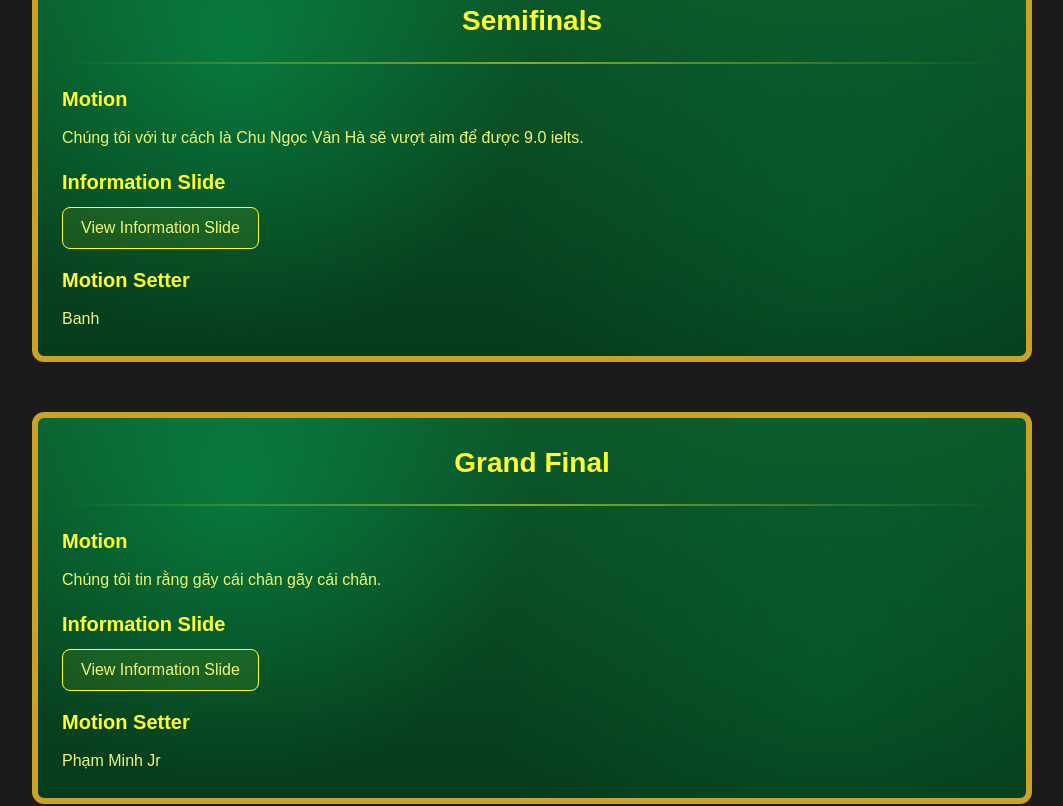
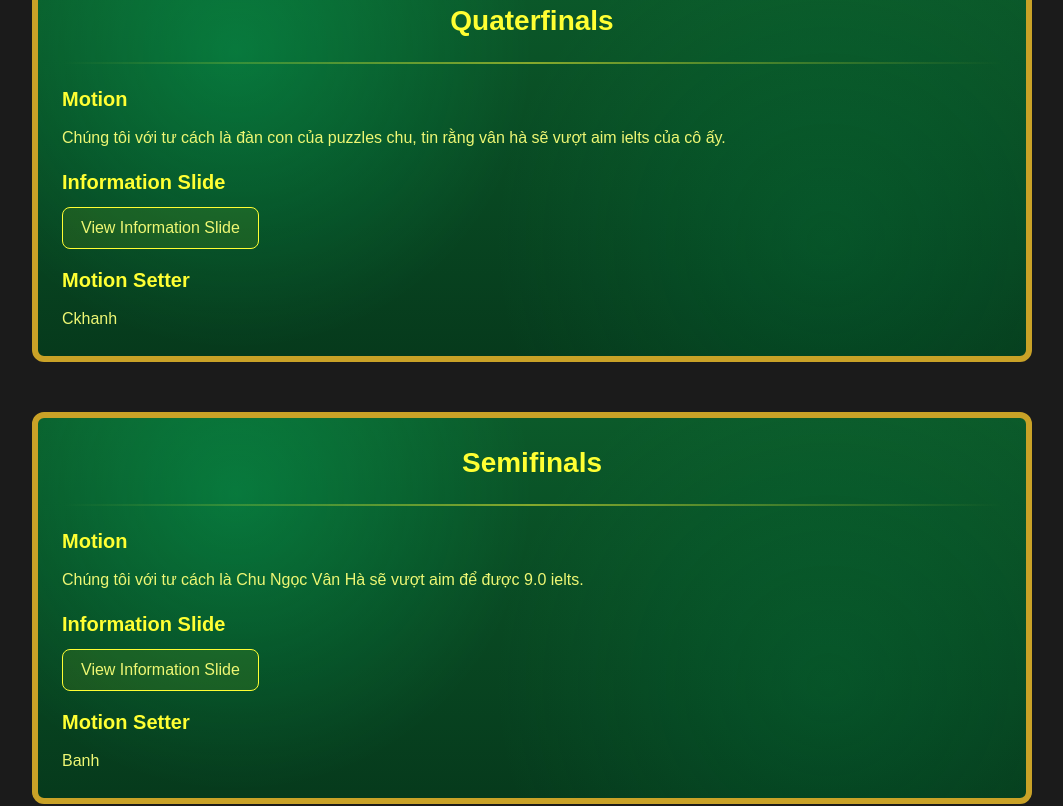
Before and after one commit to Phamminhjr06092007/debate-web, a Next.js app: page /Motions in a window 1280 px wide. Shown: the part 2000-2806 px from the top of the page, without its empty margins (138-1201 px from the left). Built offline with nearby package versions, Linux system fonts and the light colour scheme.

Commit message:
Update ...

```diff
--- a/app/CurrentDraws/page.tsx
+++ b/app/CurrentDraws/page.tsx
@@ -32,5 +32,11 @@ return(
 ))}
         </div>
       </div>
+/*Logo*/
+      <Link href="/">
+      <button className="absolute top-10 left-12">
+      <img src="/images/logo.png" className="logo" />
+      </button>
+      </Link>
   </main>
 )}
--- a/app/Motions/page.tsx
+++ b/app/Motions/page.tsx
@@ -44,7 +44,7 @@ const motions = [
     setter: "Trang Nhung",
   },
 
-{
+  {
     round: "Round 4",
     motion:
       "Chúng tôi hối tiếc việc thức trắng đêm trước hôm thi IELTS🐧.",
@@ -52,6 +52,16 @@ const motions = [
       "Chào mừng đến với round 4, inround cuối cùng của 8xDebete Tournament.\nChúc bro break 1st, vượt aim thật xa để tiếp tục đi farm giải🤩\nDù tôi không nhìn thấy trực tiếp quá trình ôn tập của bro, nhưng chắc chắn là bro đã bỏ ra rất nhiều nỗ lực rồi, nên rất mong bro sẽ tự tin vào bản thân và những gì mình chuẩn bị\nCó lẽ đêm nay bro khó có thể có được một giấc ngủ trọn vẹn, vì thế mong rằng điều ấy sẽ không ảnh hưởng đến phong độ của bro ngày mai\nChúc bro sẽ giữ được sự tỉnh táo, bình tĩnh và tự tin để thể hiện đúng những gì mình đã chuẩn bị\nChúc bro có một 'inround cuối' thật đẹp, được tiến vào các 'outround' xa hơn và đạt kết quả xứng đáng nhất\nChúc ngủ ngon.",
     setter: "Con Ghà",
   },
+
+  {
+    round: "Quaterfinals",
+    motion:
+      "Chúng tôi với tư cách là đàn con của puzzles chu, tin rằng vân hà sẽ vượt aim ielts của cô ấy.",
+    infoSlide:
+      "Hi lu c vha tịch pc ~~Chúc c vha thi ielts thật tốt, vượt aim và sẽ đổi lấy đc những thành công xứng đáng với nỗ lực của chị. Ngoài ra, pc cũng yêu c nhiều lém ak =))) c cgang sớm thi xong về với chúng em…. Chúc chị may mắn 🍀 c hãy tự tin, bản lĩnh và cố gắng hết mình chị nhé =))) (e khánh ở pc).",
+    setter: "Ckhanh",
+  },
+
 
   {
     round: "Semifinals",
@@ -83,7 +93,7 @@ const closeSlide = () => {
 };
 
 return (
-    <main className="bg-[#1B1B1B] h-[3300px]">
+    <main className="bg-[#1B1B1B] h-[3400px]">
     /*Top Tab*/
       <div className="relative w-[1012px] h-[64px] absolute top-[14px] left-60">
         <div className="absolute inset-0 bg-[#14532D] border-[6px] border-[#C9A227] rounded-2xl"
```
